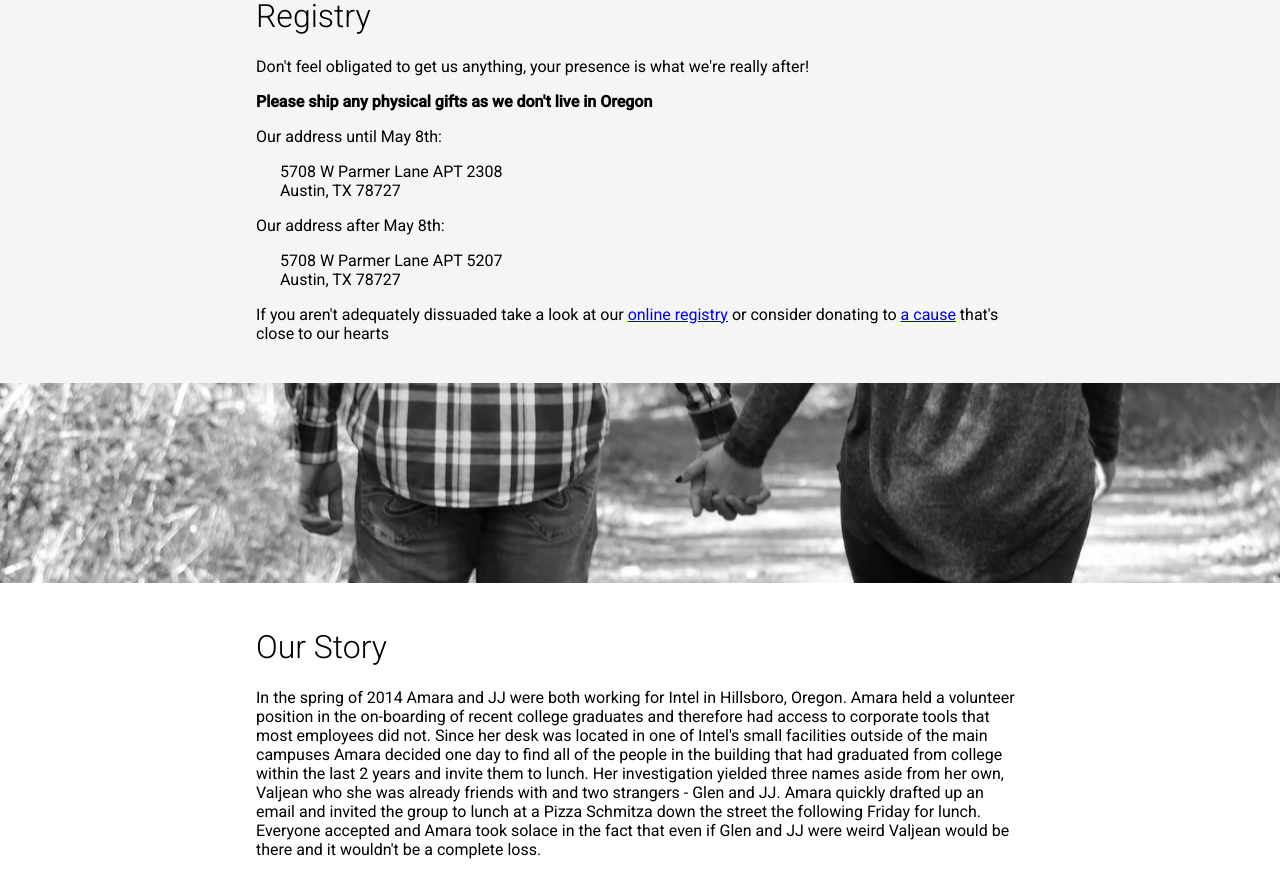
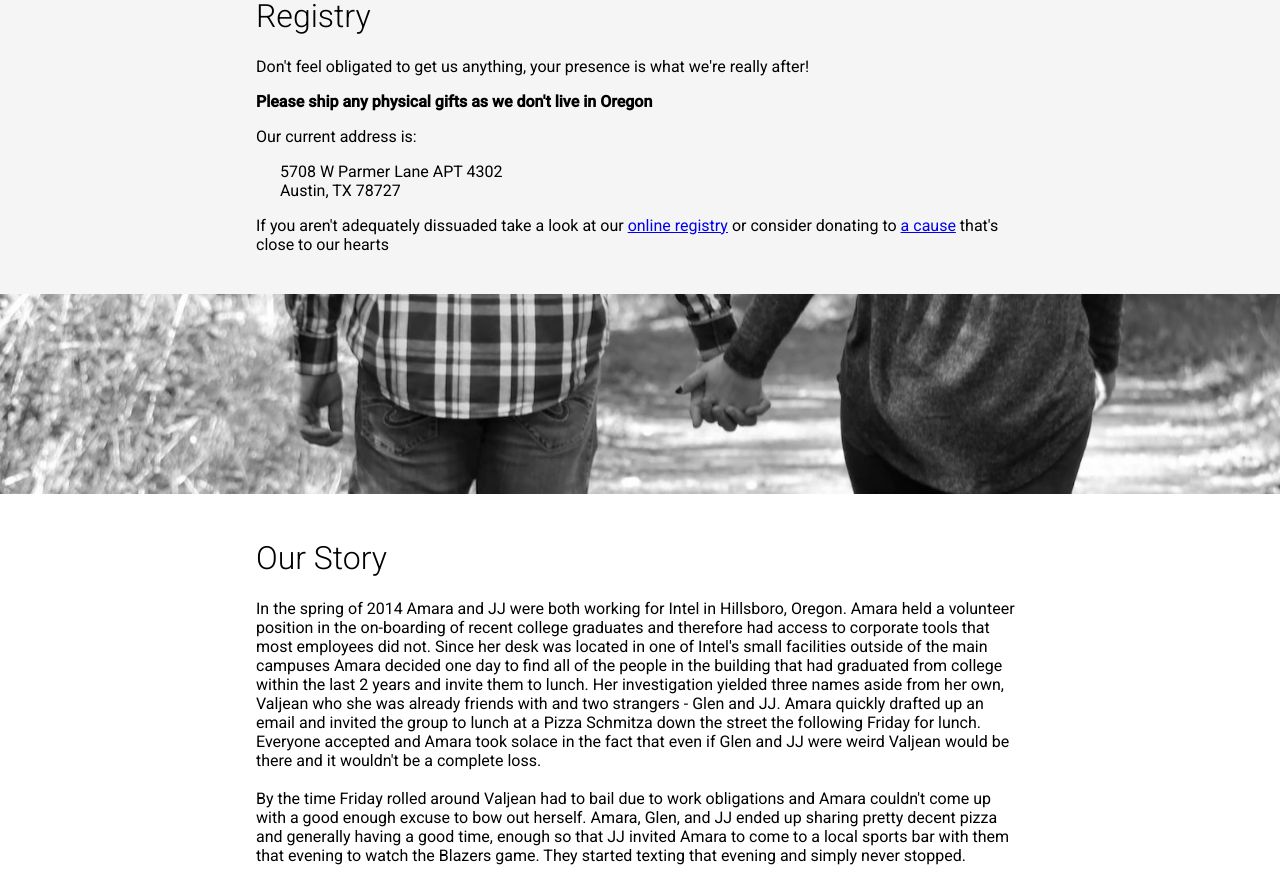
Before and after one commit to thetwoj/wedding-frontend, a React (Create React App) app: page / in a window 1280 px wide. Shown: the part 1260-2139 px from the top of the page. Built offline with nearby package versions, Linux system fonts and the light colour scheme.

Commit message:
Updating address

```diff
--- a/package.json
+++ b/package.json
@@ -6,8 +6,8 @@
   "dependencies": {
     "material-ui": "^0.19.4",
     "prop-types": "^15.6.1",
-    "react": "^15.6.1",
-    "react-dom": "^15.6.1",
+    "react": "^15.6.2",
+    "react-dom": "^15.6.2",
     "react-router": "^4.2.0",
     "react-router-dom": "^4.2.2",
     "react-scripts": "1.0.13"
--- a/src/public/home/Home.react.js
+++ b/src/public/home/Home.react.js
@@ -43,14 +43,9 @@ class Home extends Component {
             Please ship any physical gifts as we don't live in Oregon
           </strong>
         </p>
-        <p>Our address until May 8th:</p>
+        <p>Our current address is:</p>
         <p className="indented-text">
-          5708 W Parmer Lane APT 2308<br />
-          Austin, TX 78727
-        </p>
-        <p>Our address after May 8th:</p>
-        <p className="indented-text">
-          5708 W Parmer Lane APT 5207<br />
+          5708 W Parmer Lane APT 4302<br />
           Austin, TX 78727
         </p>
         <p>
```
Also changed, not shown: 1 other file (tests, documents, lock files or other folders).
